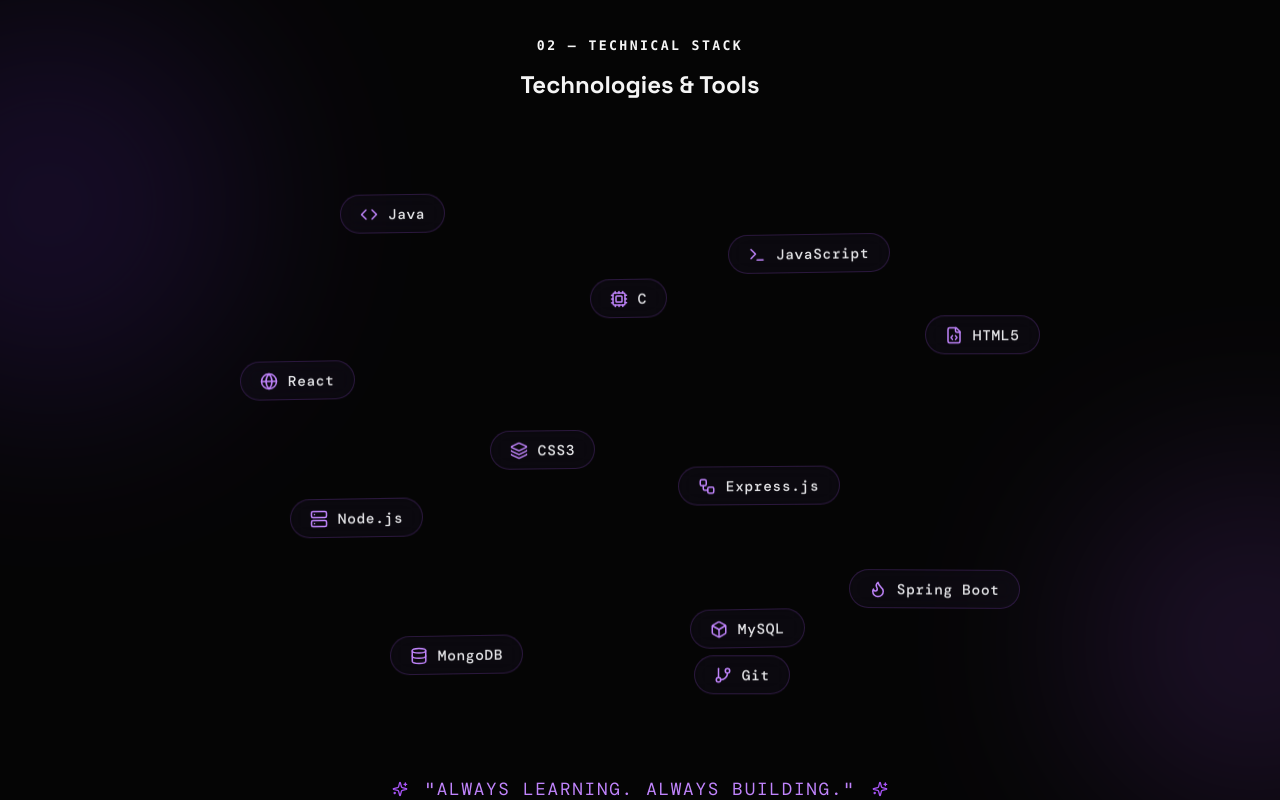
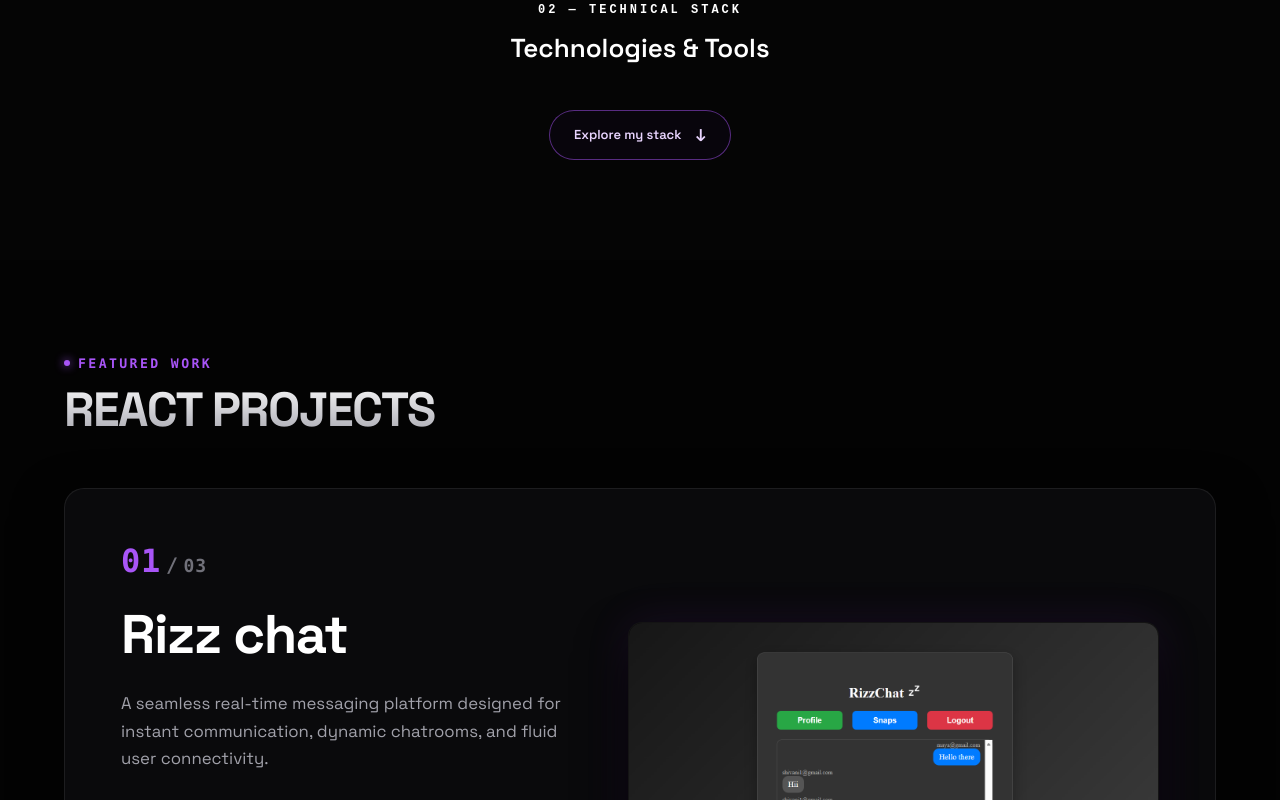
Before and after one commit to shivanimourya2/Devfolio, a React (Vite) app: page / in a window 1280 px wide. Shown: the part 1540-2340 px from the top of the page. Built offline with nearby package versions, Linux system fonts and the light colour scheme; a web font is replaced by a local one.

Commit message:
added techstack

```diff
--- /dev/null
+++ b/src/components/Techstack.css
@@ -0,0 +1,480 @@
+/* =========================
+   TECH STACK SECTION
+========================= */
+
+.techstack-section {
+  position: relative;
+
+  padding: 100px 8% 80px;
+
+  overflow: hidden;
+}
+
+
+/* =========================
+   HEADING
+========================= */
+
+.techstack-heading {
+  text-align: center;
+
+  position: relative;
+  z-index: 5;
+}
+
+.section-number {
+  display: block;
+
+  margin-bottom: 14px;
+
+  font-size: 12px;
+  font-weight: 600;
+
+  letter-spacing: 3px;
+
+  color: #ffffff;
+
+  font-family: monospace;
+}
+
+.techstack-heading h2 {
+  margin: 0;
+
+  font-size: 26px;
+  font-weight: 600;
+
+  color: #ffffff;
+}
+
+
+/* =========================
+   EXPLORE BUTTON
+========================= */
+
+.techstack-action {
+  display: flex;
+  justify-content: center;
+
+  position: relative;
+  z-index: 10;
+
+  margin-top: 45px;
+  margin-bottom: 20px;
+}
+
+.techstack-button {
+  display: flex;
+  align-items: center;
+  gap: 14px;
+
+  padding: 13px 24px;
+
+  border: 1px solid rgba(168, 85, 247, 0.5);
+
+  border-radius: 30px;
+
+  background: rgba(10, 7, 15, 0.85);
+
+  color: #e9d5ff;
+
+  font-family: inherit;
+
+  font-size: 13px;
+  font-weight: 600;
+
+  cursor: pointer;
+
+  backdrop-filter: blur(10px);
+
+  transition:
+    transform 0.3s ease,
+    border-color 0.3s ease,
+    box-shadow 0.3s ease;
+}
+
+.techstack-button:hover {
+  transform: translateY(-3px);
+
+  border-color: rgba(168, 85, 247, 0.9);
+
+  box-shadow:
+    0 8px 30px rgba(139, 92, 246, 0.18);
+}
+
+.button-arrow {
+  font-size: 17px;
+}
+
+
+/* =========================
+   CIRCULAR CONTAINER
+========================= */
+
+.techstack-container {
+  position: relative;
+
+  width: 650px;
+  height: 0;
+
+  margin: 0 auto;
+
+  opacity: 0;
+
+  transform: scale(0.8);
+
+  pointer-events: none;
+
+  transition:
+    height 0.8s ease,
+    opacity 0.6s ease,
+    transform 0.7s ease;
+}
+
+
+/* OPEN STATE */
+
+.techstack-container.show-stack {
+  height: 650px;
+
+  opacity: 1;
+
+  transform: scale(1);
+
+  pointer-events: auto;
+}
+
+
+/* =========================
+   CENTER CIRCLE
+========================= */
+
+.techstack-center {
+  position: absolute;
+
+  top: 50%;
+  left: 50%;
+
+  width: 105px;
+  height: 105px;
+
+  transform: translate(-50%, -50%);
+
+  border-radius: 50%;
+
+  display: flex;
+  align-items: center;
+  justify-content: center;
+
+  background: rgba(15, 8, 25, 0.95);
+
+  border: 1px solid rgba(168, 85, 247, 0.7);
+
+  box-shadow:
+    0 0 25px rgba(139, 92, 246, 0.25),
+    0 0 70px rgba(139, 92, 246, 0.1);
+
+  z-index: 5;
+}
+
+.techstack-center span {
+  font-size: 30px;
+
+  color: #c084fc;
+
+  font-family: monospace;
+
+  text-shadow:
+    0 0 15px rgba(192, 132, 252, 0.8);
+}
+
+
+/* =========================
+   ORBIT CIRCLE
+========================= */
+
+.techstack-orbit {
+  position: absolute;
+
+  top: 50%;
+  left: 50%;
+
+  width: 470px;
+  height: 470px;
+
+  transform: translate(-50%, -50%);
+
+  border-radius: 50%;
+
+  border: 1px solid rgba(168, 85, 247, 0.22);
+
+  box-shadow:
+    0 0 40px rgba(139, 92, 246, 0.05),
+    inset 0 0 40px rgba(139, 92, 246, 0.03);
+}
+
+
+/* =========================
+   TECH PILLS
+========================= */
+
+.tech-pill {
+  position: absolute;
+
+  display: flex;
+  align-items: center;
+  justify-content: center;
+
+  gap: 8px;
+
+  padding: 10px 16px;
+
+  border-radius: 30px;
+
+  background: rgba(10, 8, 15, 0.9);
+
+  border: 1px solid rgba(168, 85, 247, 0.35);
+
+  color: #e5e5e5;
+
+  font-size: 13px;
+  font-weight: 600;
+
+  white-space: nowrap;
+
+  backdrop-filter: blur(10px);
+
+  opacity: 0;
+
+  transform:
+    translate(-50%, -50%)
+    scale(0.3);
+
+  z-index: 3;
+}
+
+
+/* =========================
+   ONE-BY-ONE ANIMATION
+========================= */
+
+.show-stack .tech-pill {
+  animation:
+    techReveal 0.65s cubic-bezier(0.22, 1, 0.36, 1)
+    forwards;
+}
+
+@keyframes techReveal {
+
+  0% {
+    opacity: 0;
+
+    transform:
+      translate(-50%, -50%)
+      scale(0.3);
+
+    filter: blur(6px);
+  }
+
+  70% {
+    opacity: 1;
+
+    transform:
+      translate(-50%, -50%)
+      scale(1.08);
+
+    filter: blur(0);
+  }
+
+  100% {
+    opacity: 1;
+
+    transform:
+      translate(-50%, -50%)
+      scale(1);
+  }
+}
+/* =========================
+   CIRCULAR POSITIONS
+========================= */
+
+/* TOP */
+
+.java {
+  top: 8%;
+  left: 50%;
+}
+
+.javascript {
+  top: 14%;
+  left: 72%;
+}
+
+
+/* UPPER RIGHT */
+
+.c {
+  top: 28%;
+  left: 86%;
+}
+
+.react {
+  top: 44%;
+  left: 92%;
+}
+
+
+/* LOWER RIGHT */
+
+.html {
+  top: 60%;
+  left: 92%;
+}
+
+.css {
+  top: 74%;
+  left: 84%;
+}
+
+
+/* BOTTOM */
+
+.node {
+  top: 86%;
+  left: 74%;
+}
+
+.express {
+  top: 92%;
+  left: 50%;
+}
+
+
+/* LOWER LEFT */
+
+.spring {
+  top: 86%;
+  left: 26%;
+}
+
+.mongo {
+  top: 74%;
+  left: 16%;
+}
+
+
+/* LEFT */
+
+.mysql {
+  top: 60%;
+  left: 8%;
+}
+
+.python {
+  top: 44%;
+  left: 8%;
+}
+
+
+/* UPPER LEFT */
+
+.git {
+  top: 14%;
+  left: 28%;
+}
+
+.github {
+  top: 28%;
+  left: 14%;
+}
+/* =========================
+   TECH ICONS
+========================= */
+
+.tech-icon {
+  width: 20px;
+
+  display: flex;
+  align-items: center;
+  justify-content: center;
+
+  font-size: 17px;
+
+  font-family: monospace;
+}
+
+
+/* =========================
+   BRAND COLORS
+========================= */
+
+.java .tech-icon {
+  color: #f89820;
+}
+
+.javascript .tech-icon {
+  color: #f7df1e;
+}
+
+.c .tech-icon {
+  color: #5c8dbc;
+}
+
+.react .tech-icon {
+  color: #61dafb;
+}
+
+.html .tech-icon {
+  color: #e34f26;
+}
+
+.css .tech-icon {
+  color: #1572b6;
+}
+
+.node .tech-icon {
+  color: #68a063;
+}
+
+.express .tech-icon {
+  color: #ffffff;
+}
+
+.spring .tech-icon {
+  color: #6db33f;
+}
+
+.mongo .tech-icon {
+  color: #47a248;
+}
+
+.mysql .tech-icon {
+  color: #4479a1;
+}
+
+.python .tech-icon {
+  color: #3776ab;
+}
+
+.git .tech-icon {
+  color: #f05032;
+}
+
+.github .tech-icon {
+  color: #ffffff;
+}
+
+
+/* =========================
+   HOVER
+========================= */
+
+.tech-pill:hover {
+  border-color: rgba(96, 9, 176, 0.8);
+
+  box-shadow:
+    0 0 25px rgba(139, 92, 246, 0.15);
+
+  transform:
+    translate(-50%, -50%)
+    scale(1.05);
+}
--- a/src/components/Techstack.jsx
+++ b/src/components/Techstack.jsx
@@ -1,163 +1,89 @@
-import React, { useEffect, useRef } from "react";
-import gsap from "gsap";
-import { ScrollTrigger } from "gsap/ScrollTrigger";
-import {
-  Code,
-  Terminal,
-  Cpu,
-  Globe,
-  FileCode,
-  Layers,
-  Server,
-  Workflow,
-  Flame,
-  Database,
-  Box,
-  GitBranch,
-  Sparkles,
-} from "lucide-react";
-
-gsap.registerPlugin(ScrollTrigger);
-
-const TECH_DATA = [
-  // Group 01
-  { name: "Java", icon: Code, group: 1, posClass: "pos-java", delay: "0s" },
-  { name: "JavaScript", icon: Terminal, group: 1, posClass: "pos-js", delay: "1.2s" },
-  { name: "C", icon: Cpu, group: 1, posClass: "pos-c", delay: "0.5s" },
-
-  // Group 02
-  { name: "React", icon: Globe, group: 2, posClass: "pos-react", delay: "0.8s" },
-  { name: "HTML5", icon: FileCode, group: 2, posClass: "pos-html", delay: "2.1s" },
-  { name: "CSS3", icon: Layers, group: 2, posClass: "pos-css", delay: "1.5s" },
-
-  // Group 03
-  { name: "Node.js", icon: Server, group: 3, posClass: "pos-node", delay: "0.3s" },
-  { name: "Express.js", icon: Workflow, group: 3, posClass: "pos-express", delay: "1.8s" },
-  { name: "Spring Boot", icon: Flame, group: 3, posClass: "pos-spring", delay: "2.5s" },
-
-  // Group 04
-  { name: "MongoDB", icon: Database, group: 4, posClass: "pos-mongo", delay: "1.1s" },
-  { name: "MySQL", icon: Box, group: 4, posClass: "pos-mysql", delay: "0.7s" },
-  { name: "Git", icon: GitBranch, group: 4, posClass: "pos-git", delay: "2.2s" },
+import { useState } from "react";
+import "./Techstack.css";
+const technologies = [
+  { name: "Java", icon: "☕", position: "java" },
+  { name: "JavaScript", icon: "JS", position: "javascript" },
+  { name: "C", icon: "C", position: "c" },
+  { name: "React", icon: "⚛", position: "react" },
+  { name: "HTML5", icon: "◇", position: "html" },
+  { name: "CSS3", icon: "▱", position: "css" },
+  { name: "Node.js", icon: "⬡", position: "node" },
+  { name: "Express.js", icon: "⌘", position: "express" },
+  { name: "Spring Boot", icon: "♨", position: "spring" },
+  { name: "MongoDB", icon: "◆", position: "mongo" },
+  { name: "MySQL", icon: "◇", position: "mysql" },
+  { name: "Python", icon: "Py", position: "python" },
+  { name: "Git", icon: "⑂", position: "git" },
+  { name: "GitHub", icon: "◉", position: "github" },
 ];
 
-export default function TechStack() {
-  const sectionRef = useRef(null);
-
-  useEffect(() => {
-    const ctx = gsap.context(() => {
-      // Header animation
-      gsap.from(".tech-header", {
-        scrollTrigger: {
-          trigger: sectionRef.current,
-          start: "top 80%",
-        },
-        y: 40,
-        opacity: 0,
-        duration: 1,
-        ease: "power3.out",
-      });
-
-      // Tech pills animation
-      [1, 2, 3, 4].forEach((groupNum) => {
-        gsap.from(`.tech-group-${groupNum}`, {
-          scrollTrigger: {
-            trigger: sectionRef.current,
-            start: "top 70%",
-          },
-          y: 60,
-          opacity: 0,
-          scale: 0.8,
-          stagger: 0.15,
-          duration: 1.2,
-          ease: "back.out(1.2)",
-          delay: (groupNum - 1) * 0.3,
-        });
-      });
-
-      // Quote animation
-      gsap.from(".tech-quote", {
-        scrollTrigger: {
-          trigger: sectionRef.current,
-          start: "top 80%",
-        },
-        y: 20,
-        opacity: 0,
-        duration: 1,
-        ease: "power2.out",
-      });
-    }, sectionRef);
-
-    return () => ctx.revert();
-  }, []);
+function TechStack() {
+  const [showStack, setShowStack] = useState(false);
 
   return (
-    <section
-      id="techstack"
-      className="tech-section"
-      ref={sectionRef}
-    >
-      <div className="tech-glow-bg tech-glow-1" aria-hidden="true" />
-      <div className="tech-glow-bg tech-glow-2" aria-hidden="true" />
+    <section className="techstack-section" id="techstack">
 
-      <div className="tech-container">
+      {/* Heading */}
+      <div className="techstack-heading">
+        <span className="section-number">
+          02 — TECHNICAL STACK
+        </span>
 
-        {/* Header */}
-        <div className="tech-header text-center">
-          <p className="section-label">
-            02 — TECHNICAL STACK
-          </p>
+        <h2>Technologies & Tools</h2>
+      </div>
 
-          <h2 className="tech-heading">
-            Technologies &amp;{" "}
-            <span className="text-gradient">Tools</span>
-          </h2>
+      {/* Explore Button */}
+      <div className="techstack-action">
+        <button
+          className="techstack-button"
+          onClick={() => setShowStack(!showStack)}
+        >
+          <span>
+            {showStack ? "Hide my stack" : "Explore my stack"}
+          </span>
+
+          <span className="button-arrow">
+            {showStack ? "↑" : "↓"}
+          </span>
+        </button>
+      </div>
+
+      {/* Circular Tech Stack */}
+      <div
+        className={`techstack-container ${
+          showStack ? "show-stack" : ""
+        }`}
+      >
+
+        {/* Center Circle */}
+        <div className="techstack-center">
+          <span>&lt;/&gt;</span>
         </div>
 
+        {/* Circular Orbit */}
+        <div className="techstack-orbit"></div>
+
         {/* Technologies */}
-        <div className="tech-canvas">
-          {TECH_DATA.map((tech, idx) => {
-            const Icon = tech.icon;
+        {technologies.map((tech, index) => (
+          <div
+            key={tech.name}
+            className={`tech-pill ${tech.position}`}
+            style={{
+              animationDelay: `${index * 0.20}s`,
+            }}
+          >
+            <span className="tech-icon">
+              {tech.icon}
+            </span>
 
-            return (
-              <div
-                key={idx}
-                className={`tech-pill tech-group-${tech.group} ${tech.posClass}`}
-                style={{
-                  animationDelay: tech.delay,
-                }}
-              >
-                <Icon
-                  size={18}
-                  className="tech-pill-icon"
-                />
-
-                <span className="tech-pill-name">
-                  {tech.name}
-                </span>
-              </div>
-            );
-          })}
-        </div>
-
-        {/* Quote */}
-        <div className="tech-quote">
-          <Sparkles
-            size={16}
-            className="quote-sparkle"
-          />
-
-          <p>
-            "Always learning. Always building."
-          </p>
-
-          <Sparkles
-            size={16}
-            className="quote-sparkle"
-          />
-        </div>
+            <span>{tech.name}</span>
+          </div>
+        ))}
 
       </div>
+
     </section>
   );
 }
+
+export default TechStack;
```
